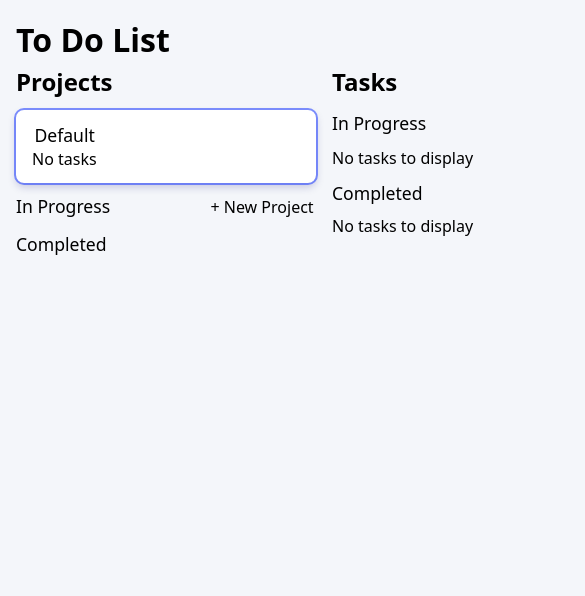
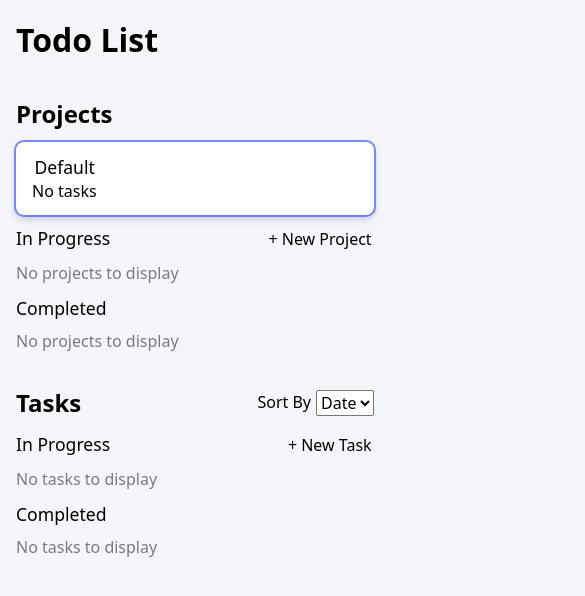
Before and after one commit to dallinjohnson/todo-list, a website built with webpack: page src/template.html in a window 390 px wide. Shown: the top 596 px of the page, 585 px wide, since content can reach past the window. Built offline with nearby package versions, Linux system fonts and the light colour scheme.

Commit message:
Implement basic responsive layout

```diff
--- a/src/components/App.js
+++ b/src/components/App.js
@@ -13,6 +13,10 @@ const App = (rootElement) => {
   const init = () => {
     const container = document.createElement("div");
     container.classList.add("split-view");
+    const header = document.createElement("h1");
+    header.textContent = "Todo List";
+    header.id = "header";
+    container.appendChild(header);
     container.appendChild(ProjectView().getElement());
     container.appendChild(TaskView().getElement());
 
--- a/src/components/ProjectList.js
+++ b/src/components/ProjectList.js
@@ -31,10 +31,18 @@ const ProjectList = (listHeader, listType) => {
       container.appendChild(listHeader);
     }
 
-    projects.map((project) => {
-      const projectItem = ProjectItem(project);
-      container.appendChild(projectItem.getElement());
-    });
+    if (projects.length > 0) {
+      projects.map((project) => {
+        const projectItem = ProjectItem(project);
+        container.appendChild(projectItem.getElement());
+      });
+    } else {
+      const message = document.createElement("span");
+      message.textContent = "No projects to display";
+      message.classList.add("faded-text");
+      container.appendChild(message);
+    }
+
     return container;
   };
 
@@ -42,7 +50,7 @@ const ProjectList = (listHeader, listType) => {
     const allProjects = ProjectService.findAll();
     const filteredProjects = filterProjects(allProjects);
     const sortedProjects = sortProjects(filteredProjects);
-    projects = filteredProjects;
+    projects = sortedProjects;
   };
 
   const filterProjects = (projects) => {
--- a/src/components/TaskList.js
+++ b/src/components/TaskList.js
@@ -83,6 +83,7 @@ const TaskList = (listHeader, displayActiveTasks = true) => {
     } else {
       const message = document.createElement("span");
       message.textContent = "No tasks to display";
+      message.classList.add("faded-text");
       container.appendChild(message);
     }
 
--- a/src/styles.css
+++ b/src/styles.css
@@ -52,6 +52,7 @@ h4,
 h5,
 h6 {
   overflow-wrap: break-word;
+  user-select: none;
 }
 /*
   8. Create a root stacking context
@@ -71,6 +72,7 @@ body {
   display: flex;
   flex-direction: column;
   gap: 0.5rem;
+  user-select: none;
 }
 
 .task {
@@ -266,12 +268,15 @@ input[type="date"] {
   display: flex;
   flex-direction: column;
   gap: 0.5rem;
+  user-select: none;
 }
 
 .split-view {
   display: grid;
-  grid-template-columns: 300px minmax(500px, 1fr);
-  gap: 1rem;
+  grid-template-columns: 300px 500px;
+  column-gap: 2rem;
+  row-gap: 2rem;
+  justify-content: center;
 }
 
 .list-header {
@@ -332,3 +337,20 @@ input[type="date"] {
 .selected > .project-details {
   pointer-events: all;
 }
+
+.faded-text {
+  opacity: 50%;
+}
+
+#header {
+  grid-column: span 2;
+}
+
+@media (max-width: 900px) {
+  .split-view {
+    grid-template-columns: 1fr;
+  }
+  #header {
+    grid-column: span 1;
+  }
+}
--- a/src/template.html
+++ b/src/template.html
@@ -6,12 +6,5 @@
     <title>To Do List</title>
   </head>
 
-  <body>
-    <header>
-      <h1 id="header">To Do List</h1>
-    </header>
-    <main>
-      <div id="app"></div>
-    </main>
-  </body>
+  <body id="app"></body>
 </html>
```
